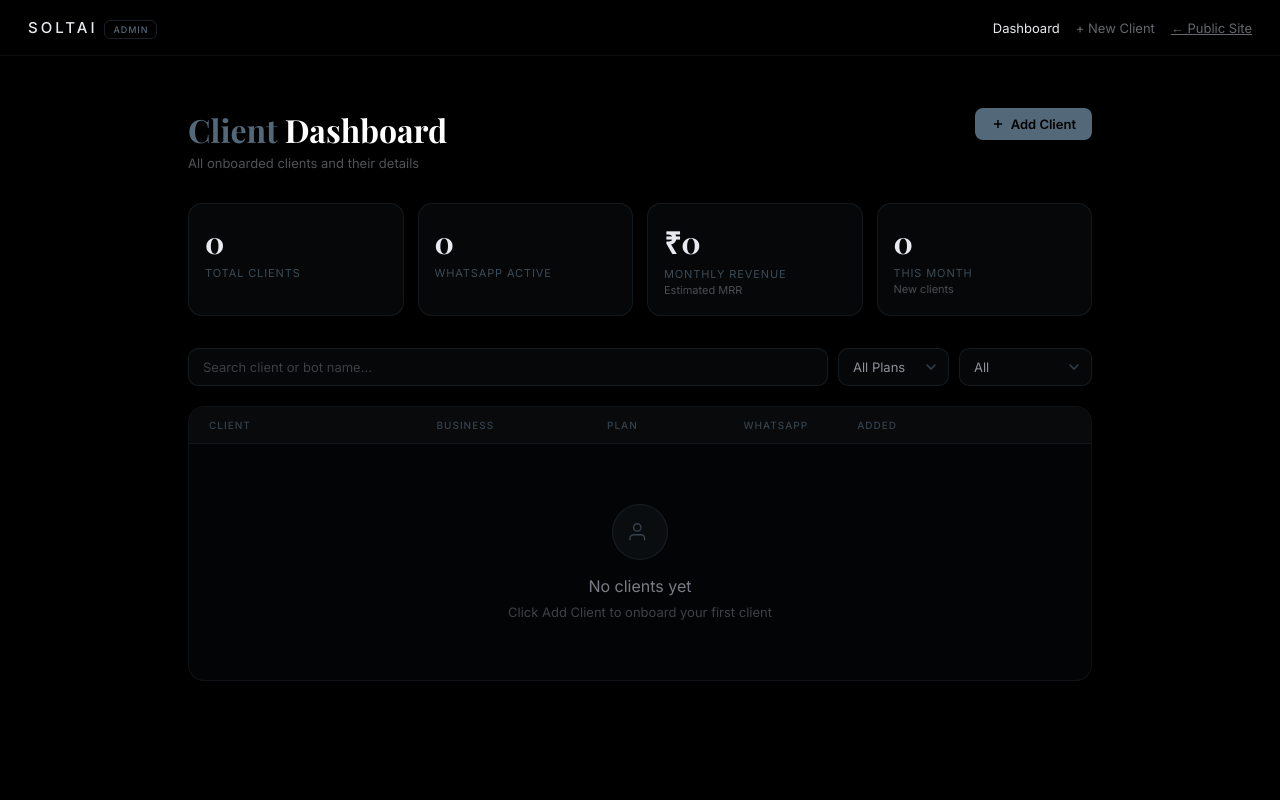
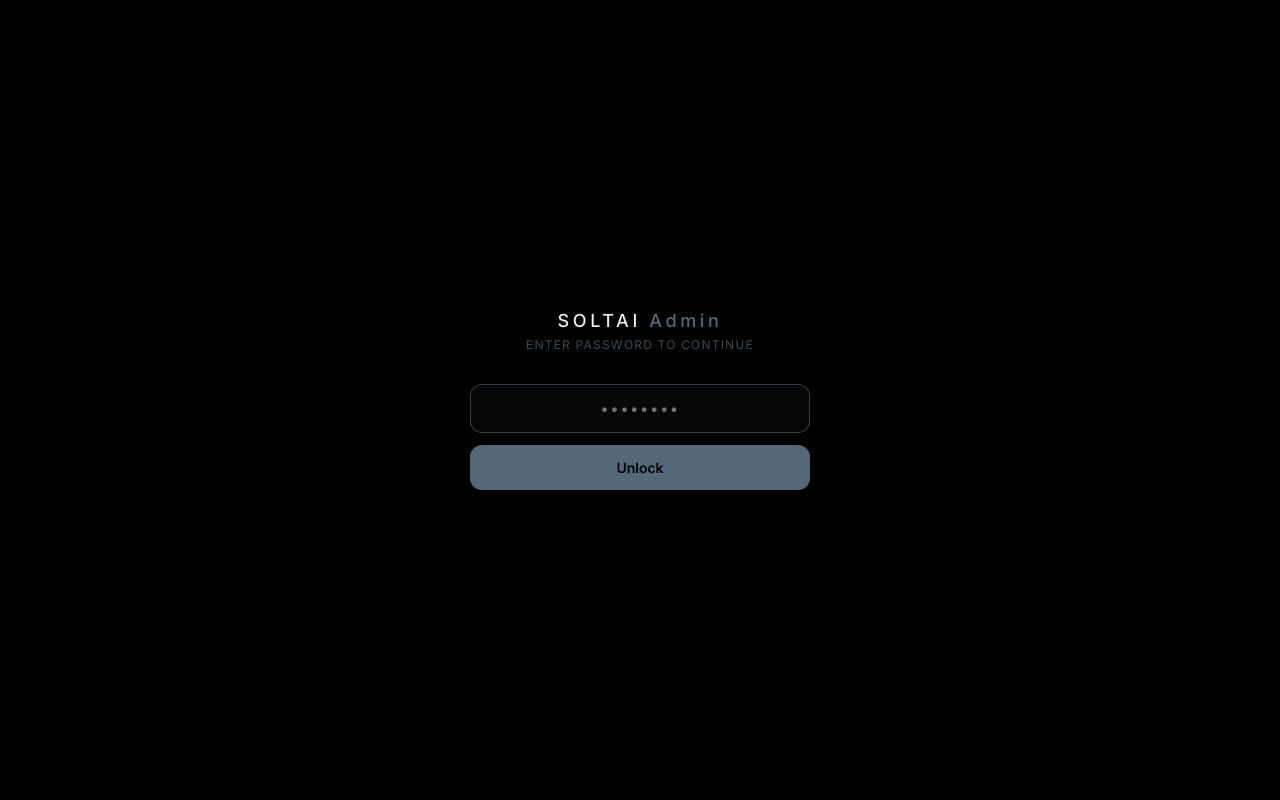
Before and after one commit to vasudogra22-ux/soltai, a Flask app: page /admin in a window 1280 px wide. Run offline with Flask 3, Linux system fonts and the light colour scheme.

Commit message:
Update admin.html

```diff
--- a/templates/admin.html
+++ b/templates/admin.html
@@ -171,9 +171,33 @@ select.jf-input option{background:#111;color:#e8eaf0;}
 .modal-wa-hidden{display:none;}
 
 #toast{position:fixed;bottom:28px;left:50%;transform:translateX(-50%);background:rgba(83,104,120,0.95);color:#e8eaf0;padding:10px 22px;border-radius:50px;font-size:13px;display:none;z-index:600;white-space:nowrap;box-shadow:0 8px 24px rgba(0,0,0,0.6);}
+
+/* LOGIN GATE */
+#login-gate{position:fixed;inset:0;background:#000;z-index:9999;display:flex;align-items:center;justify-content:center;padding:24px;}
+#login-gate.hidden{display:none;}
+.login-box{width:100%;max-width:340px;text-align:center;}
+.login-logo{font-family:'Inter',sans-serif;font-weight:500;font-size:18px;letter-spacing:0.2em;color:#e8eaf0;margin-bottom:6px;}
+.login-sub{font-size:12px;color:rgba(83,104,120,0.7);letter-spacing:0.1em;text-transform:uppercase;margin-bottom:32px;}
+.login-input{width:100%;background:rgba(83,104,120,0.07);border:1px solid rgba(83,104,120,0.25);border-radius:12px;color:#e8eaf0;padding:14px 16px;font-family:'Inter',sans-serif;font-size:15px;outline:none;text-align:center;letter-spacing:0.1em;margin-bottom:12px;transition:border-color 0.2s;}
+.login-input:focus{border-color:rgba(83,104,120,0.6);}
+.login-btn{width:100%;background:#536878;color:#000;border:none;border-radius:12px;padding:14px;font-family:'Inter',sans-serif;font-size:14px;font-weight:600;cursor:pointer;transition:background 0.2s;}
+.login-btn:hover{background:#6b8494;}
+.login-error{font-size:12px;color:#e08c8c;margin-top:12px;display:none;}
+.login-error.show{display:block;}
 </style>
 </head>
 <body>
+
+<!-- LOGIN GATE -->
+<div id="login-gate">
+  <div class="login-box">
+    <div class="login-logo">SOLTAI <span style="color:#536878;">Admin</span></div>
+    <div class="login-sub">Enter password to continue</div>
+    <input class="login-input" id="login-pass" type="password" placeholder="••••••••" onkeydown="if(event.key==='Enter')checkLogin()"/>
+    <button class="login-btn" onclick="checkLogin()">Unlock</button>
+    <div class="login-error" id="login-error">Incorrect password. Try again.</div>
+  </div>
+</div>
 
 <nav class="navbar">
   <div class="nav-left">
@@ -713,9 +737,30 @@ function deleteClient(cid){
 /* ════════════════════════════════════════
    TOAST
 ════════════════════════════════════════ */
-function showToast(msg){const t=document.getElementById('toast');t.textContent=msg;t.style.display='block';setTimeout(()=>t.style.display='none',2500);}
+renderDash();
 
-renderDash();
+/* ════════════════════════════════════════
+   LOGIN GATE
+════════════════════════════════════════ */
+const ADMIN_PASSWORD = 'soltai2026';
+
+function checkLogin(){
+  const input=document.getElementById('login-pass').value;
+  if(input===ADMIN_PASSWORD){
+    sessionStorage.setItem('soltai_admin_auth','true');
+    document.getElementById('login-gate').classList.add('hidden');
+  }else{
+    document.getElementById('login-error').classList.add('show');
+    document.getElementById('login-pass').value='';
+    document.getElementById('login-pass').focus();
+  }
+}
+
+if(sessionStorage.getItem('soltai_admin_auth')==='true'){
+  document.getElementById('login-gate').classList.add('hidden');
+}else{
+  document.getElementById('login-pass').focus();
+}
 </script>
 </body>
 </html>
```
